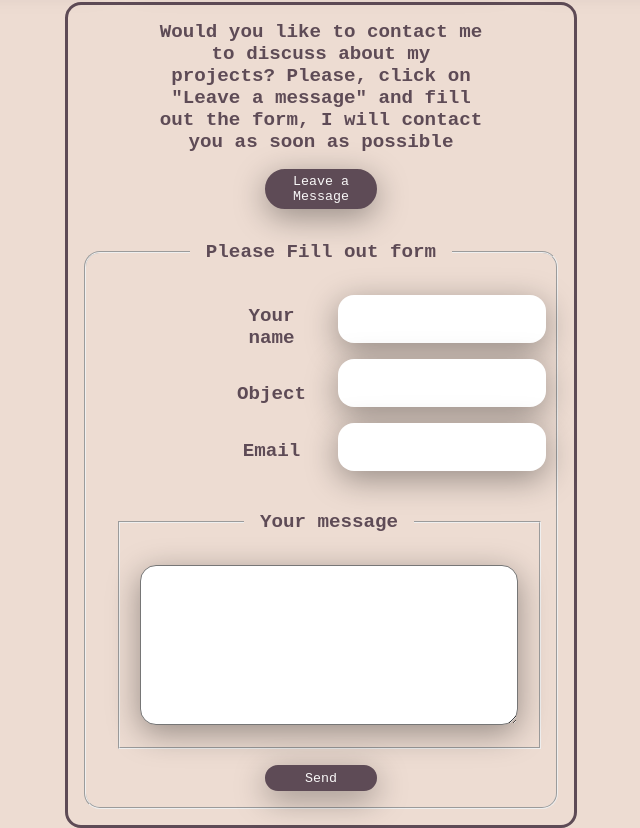
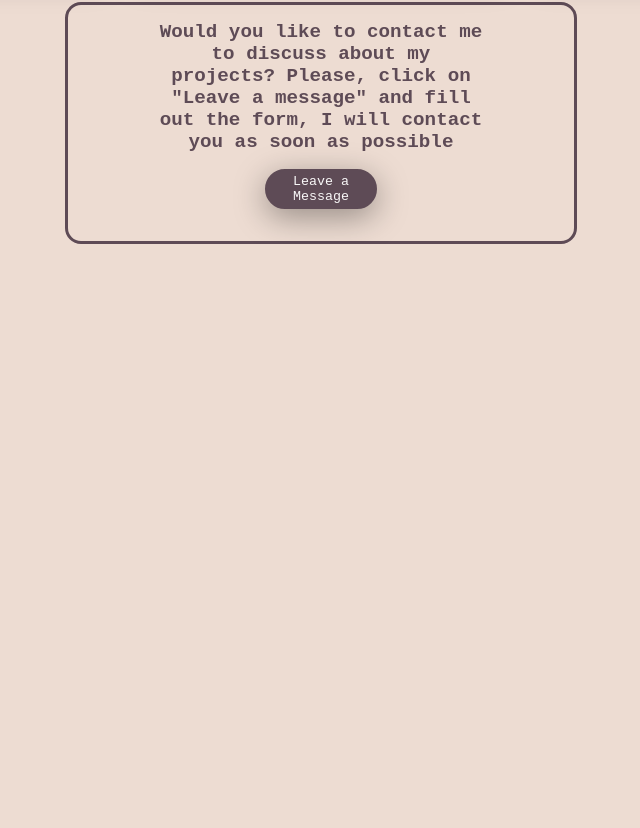
Before and after one commit to RosaBen/RBportfolio, a React (Vite) app: page / in a window 1280 px wide. Shown: the part 749-1577 px from the top of the page, without its empty margins (319-959 px from the left). After the commit the page ends 993 px from the top, so only its background shows below. Built offline with nearby package versions, Linux system fonts and the light colour scheme.

Commit message:
tggle form

```diff
--- a/src/components/Contact.jsx
+++ b/src/components/Contact.jsx
@@ -1,4 +1,11 @@
+import { useState } from 'react';
+import Form from './Form';
 export default function Contact () {
+  const [formIsActive, setFormIsActive] = useState(false);
+
+  const handleClick = () => setFormIsActive(prev => !prev);
+  const displayForm = formIsActive ? <Form /> : "";
+
 
   return (
     <>
@@ -6,40 +13,14 @@ export default function Contact () {
         <div className="contact-container">
           <div className="message-to-contact">
             <p>Would you like to contact me to discuss about my projects? Please, click on "Leave a message" and fill out the form, I will contact you as soon as possible</p>
-            <button>Leave a Message</button>
+            <button
+              onClick={ handleClick }
+            >Leave a Message</button>
           </div>
-          <fieldset className="form-container">
-            <legend className="legend-container">Please Fill out form</legend>
-            <form action="" >
-              <div className="form-infos">
-                <img src="" alt="" className="column-one" />
-                <div className="column-two">
-
-                  <div className="labels">
-                    <label htmlFor="fullname">Your name</label>
-                    <label htmlFor="title">Object</label>
-                    <label htmlFor="email">Email</label>
-                  </div>
-                  <div className="inputs">
-
-                    <input type="text" name="fullname" />
-                    <input type="text" name="title" />
-                    <input type="email" name="email" id="email" />
-                  </div>
-                </div>
-                <fieldset className="textarea">
-                  <legend>
-                    Your message
-                  </legend>
-                  <textarea name="content" id="content"></textarea>
-                </fieldset>
-              </div>
-              <button type="submit">Send</button>
-            </form>
-          </fieldset>
+          { displayForm }
         </div>
 
       </section>
     </>
   );
-}
+};
--- /dev/null
+++ b/src/components/Form.jsx
@@ -0,0 +1,33 @@
+export default function Form () {
+  return (
+    <fieldset className="form-container">
+      <legend className="legend-container">Please Fill out form</legend>
+      <form action="" >
+        <div className="form-infos">
+          <img src="" alt="" className="column-one" />
+          <div className="column-two">
+
+            <div className="labels">
+              <label htmlFor="fullname">Your name</label>
+              <label htmlFor="title">Object</label>
+              <label htmlFor="email">Email</label>
+            </div>
+            <div className="inputs">
+
+              <input type="text" name="fullname" />
+              <input type="text" name="title" />
+              <input type="email" name="email" id="email" />
+            </div>
+          </div>
+          <fieldset className="textarea">
+            <legend>
+              Your message
+            </legend>
+            <textarea name="content" id="content"></textarea>
+          </fieldset>
+        </div>
+        <button type="submit">Send</button>
+      </form>
+    </fieldset>
+  );
+}
```
